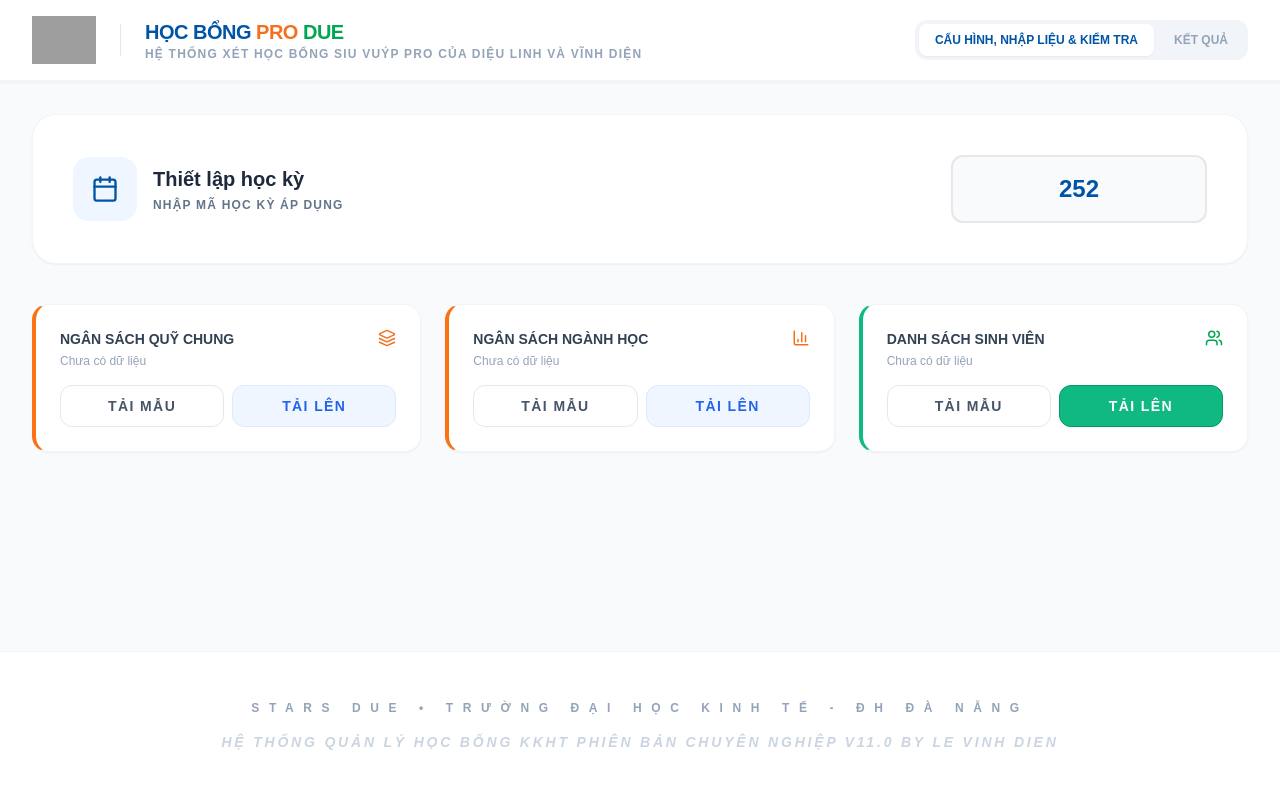
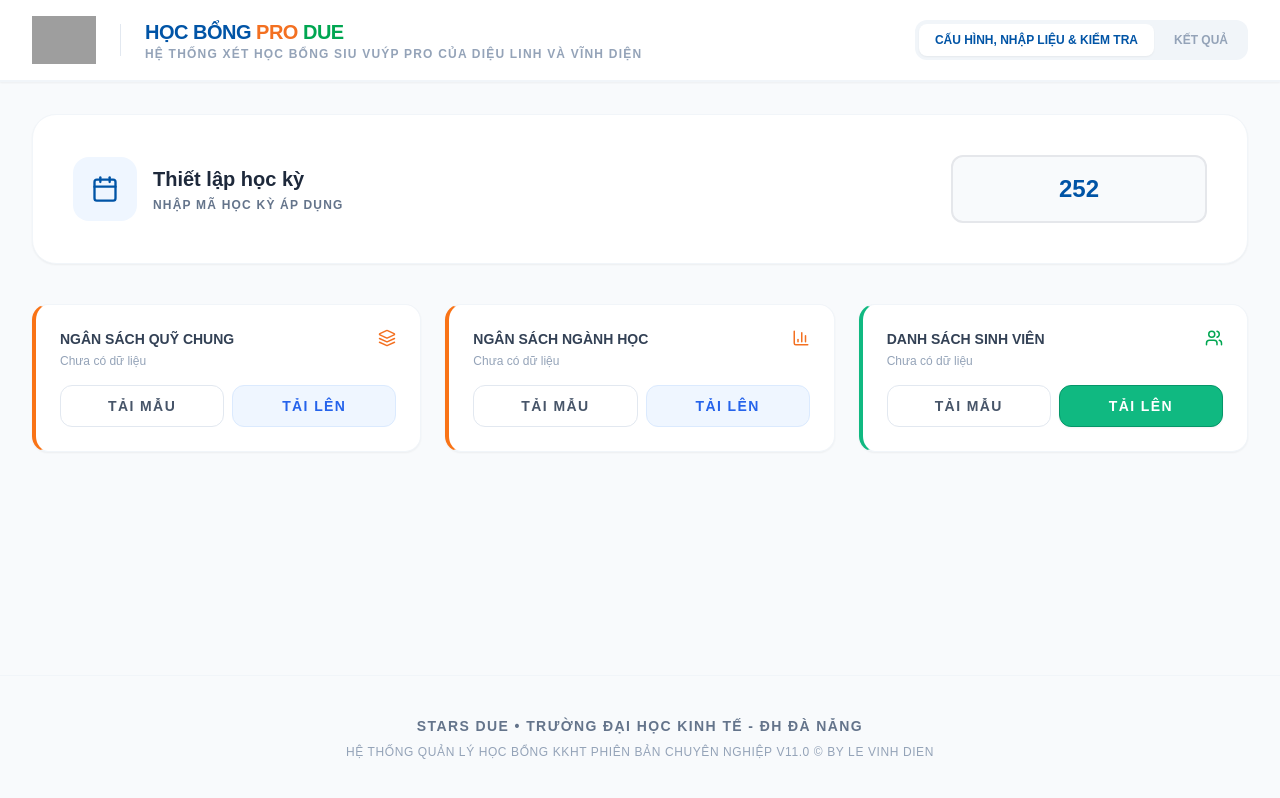
Before and after one commit to diendue48k/HBSTARS, a React (Vite) app: page / in a window 1280 px wide. Built offline with nearby package versions, Linux system fonts and the light colour scheme; grey boxes are pictures that could not be loaded.

Commit message:
Improve footer design

```diff
--- a/App.tsx
+++ b/App.tsx
@@ -808,9 +808,9 @@ const App: React.FC = () => {
         )}
       </main>
 
-      <footer className="py-12 bg-white border-t border-slate-100 text-center mt-auto">
-        <p className="text-slate-400 text-xs font-black uppercase tracking-[0.8em] mb-4">STARS DUE &bull; TRƯỜNG ĐẠI HỌC KINH TẾ - ĐH ĐÀ NẴNG</p>
-        <p className="text-slate-300 text-sm font-bold uppercase tracking-[0.2em] italic">Hệ thống quản lý học bổng KKHT phiên bản chuyên nghiệp v11.0 by Le Vinh Dien</p>
+      <footer className="py-10 bg-slate-50 border-t border-slate-100 text-center mt-auto flex flex-col items-center justify-center">
+        <p className="text-slate-500 text-sm font-bold uppercase tracking-widest mb-2">STARS DUE &bull; TRƯỜNG ĐẠI HỌC KINH TẾ - ĐH ĐÀ NẴNG</p>
+        <p className="text-slate-400 text-xs font-medium uppercase tracking-wider">Hệ thống quản lý học bổng KKHT phiên bản chuyên nghiệp v11.0 &copy; by Le Vinh Dien</p>
       </footer>
 
       <style>{`
```
